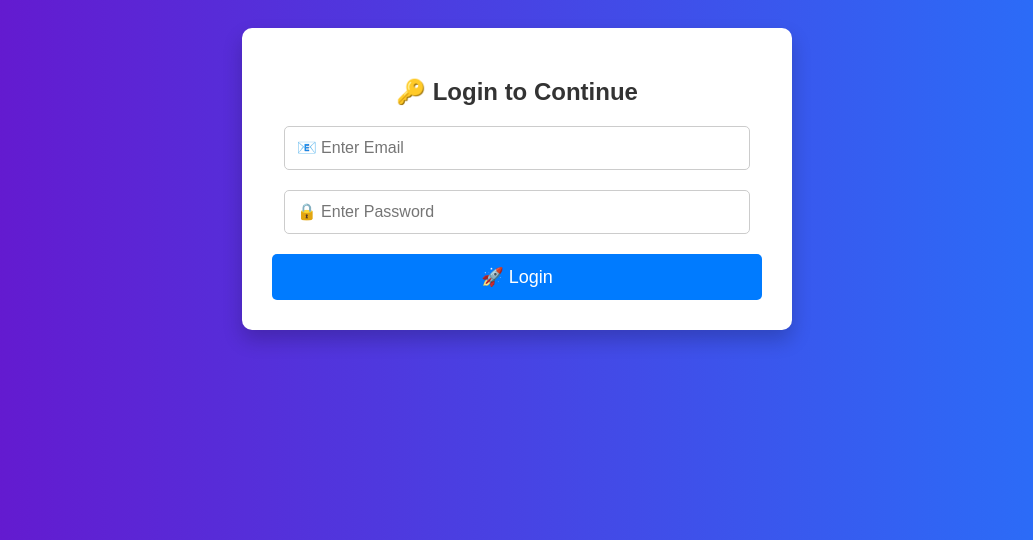
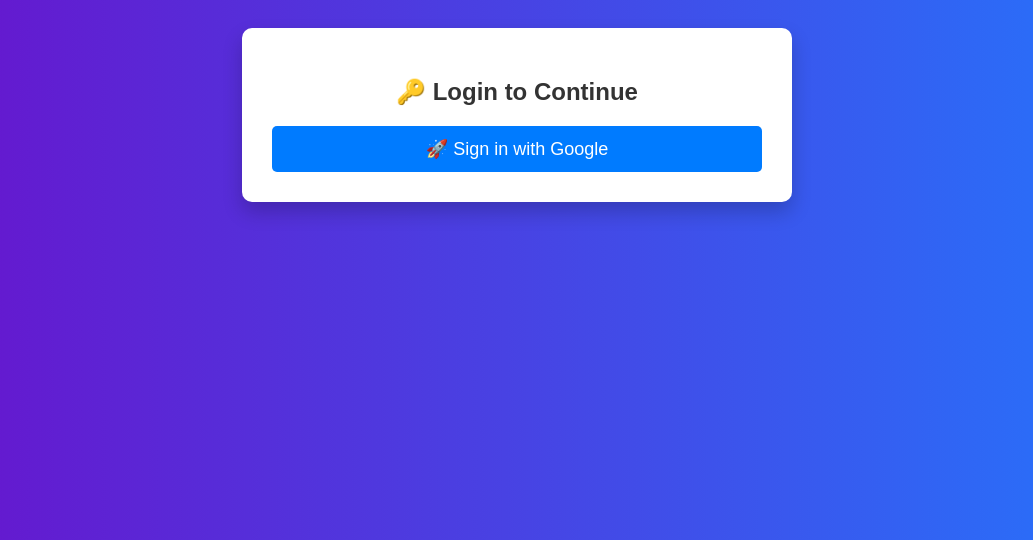
Before and after one commit to ayush97710/House_Price_Prediction, a Flask app: template templates/login.html in a window 1280 px wide. Shown: the top 540 px of the page, without its empty margins (123-1156 px from the left). Run offline with Flask 3, Linux system fonts and the light colour scheme; the template is opened without the code that fills it, so the values that code supplies are empty; parts of the project's set-up code (start-up, migrations or seed data) failed here and were passed over.

Commit message:
update app.py & index.html

```diff
--- a/app.py
+++ b/app.py
@@ -3,17 +3,31 @@
 import numpy as np
 import pandas as pd
 import os
+from authlib.integrations.flask_client import OAuth
 
 app = Flask(__name__)
-app.secret_key = "your_secret_key"
+app.secret_key = os.environ.get("SECRET_KEY", "your_secret_key")  # Use environment variable for security
 
-model = joblib.load("house_price_model.pkl")
+# Load the model
+MODEL_PATH = os.path.join(os.getcwd(), "house_price_model.pkl")
+model = joblib.load(MODEL_PATH)
 
 # Define the CSV file path
 CSV_FILE = "predictions.csv"
 
-# Dummy credentials
-USER_CREDENTIALS = {"kr624ayush@gmail.com": "123"}
+# Google OAuth Configuration (Replace with actual credentials)
+app.config["GOOGLE_CLIENT_ID"] = os.environ.get("GOOGLE_CLIENT_ID")
+app.config["GOOGLE_CLIENT_SECRET"] = os.environ.get("GOOGLE_CLIENT_SECRET")
+
+oauth = OAuth(app)
+google = oauth.register(
+    name="google",
+    client_id=app.config["GOOGLE_CLIENT_ID"],
+    client_secret=app.config["GOOGLE_CLIENT_SECRET"],
+    access_token_url="https://oauth2.googleapis.com/token",
+    authorize_url="https://accounts.google.com/o/oauth2/auth",
+    client_kwargs={"scope": "openid email profile"},
+)
 
 @app.route("/")
 def home():
@@ -21,33 +35,21 @@
         return redirect(url_for("login"))
     return render_template("index.html", user=session.get("user"))
 
+@app.route("/login")
+def google_login():
+    return google.authorize_redirect(url_for("authorize", _external=True, _scheme="https"))  # Ensure HTTPS in production
 
-
-
-@app.route("/login", methods=["GET", "POST"])
-def login():
-    if request.method == "POST":
-        email = request.form["email"]
-        password = request.form["password"]
-
-        if email in USER_CREDENTIALS and USER_CREDENTIALS[email] == password:
-            session["user"] = email  # Store session
-            return redirect(url_for("home"))  # Redirect to home page
-
-        return render_template("login.html", error="Invalid email or password!")
-
-    return render_template("login.html")
-
-
-
+@app.route("/authorize")
+def authorize():
+    token = google.authorize_access_token()
+    user_info = google.parse_id_token(token)
+    session["user"] = user_info["email"]
+    return redirect(url_for("home"))
 
 @app.route("/logout")
 def logout():
     session.pop("user", None)
-    return redirect(url_for("login"))  # Redirect to login page
-
-
-
+    return redirect(url_for("login"))
 
 @app.route("/predict", methods=["POST"])
 def predict():
@@ -74,11 +76,9 @@
 
         return render_template("index.html", prediction_text=f"Estimated House Price: Rs {prediction:,.2f}")
 
-    except Exception as e:
+    except Exception:
         return render_template("index.html", prediction_text="Error: Invalid input!")
 
-
-
-
 if __name__ == "__main__":
-    app.run(host="0.0.0.0", port=5000, debug=True)
+    port = int(os.environ.get("PORT", 5000))  # Use dynamic port for deployment
+    app.run(host="0.0.0.0", port=port)
--- a/templates/login.html
+++ b/templates/login.html
@@ -9,11 +9,9 @@
 <body>
     <div class="container">
         <h2>🔑 Login to Continue</h2>
-        <form action="{{ url_for('login') }}" method="post">
-            <input type="email" name="email" placeholder="📧 Enter Email" required><br>
-            <input type="password" name="password" placeholder="🔒 Enter Password" required><br>
-            <button type="submit">🚀 Login</button>
-        </form>
+        <a href="{{ url_for('login') }}">
+            <button>🚀 Sign in with Google</button>
+        </a>
 
         {% if error %}
             <p class="error">{{ error }}</p>
```
